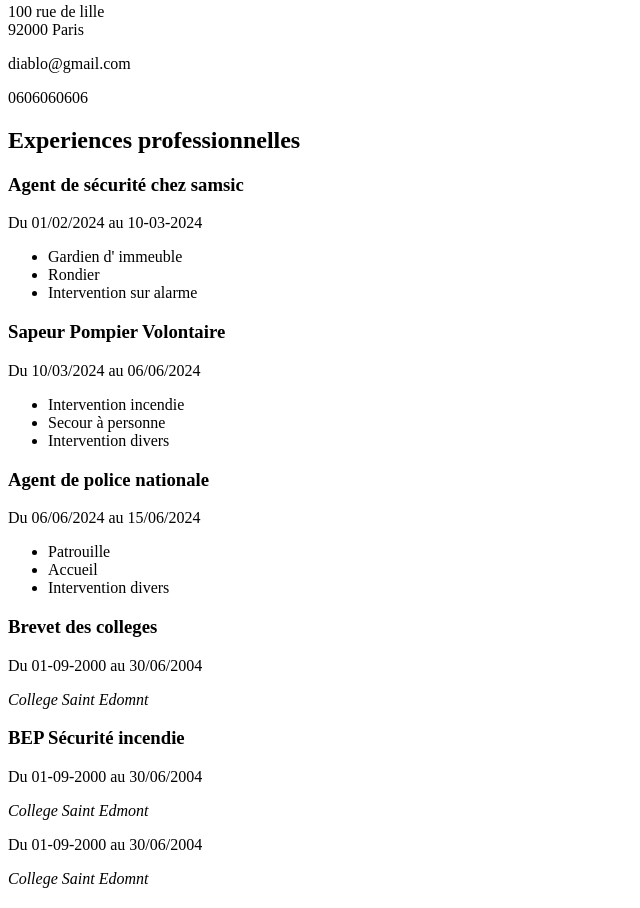
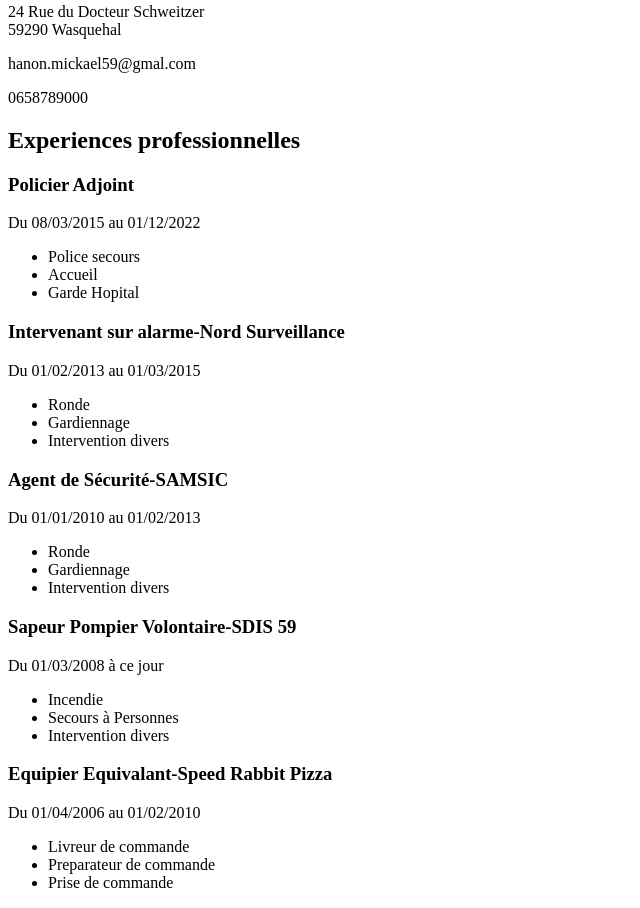
Before and after one commit to Diablo5929/mon-premier-cv, a plain HTML site: page index.html in a window 1280 px wide. Shown: the part 223-1131 px from the top of the page, without its empty margins (0-640 px from the left). Drawn offline with Linux system fonts and the light colour scheme.

Commit message:
add mise à jour

```diff
--- a/index.html
+++ b/index.html
@@ -14,88 +14,82 @@
 
             <h1>HANON Mickael</h1>
         <p id="poste">Developpeur web junior</p>
+        <div id="contact">
+            <p>24 Rue du Docteur Schweitzer<br>
+            59290 Wasquehal</p>
+            <p>hanon.mickael59@gmal.com</p>
+            <p>0658789000</p>
+        </div>
 
     </header>
 
     <main>
-        <div id="contact">
-            <p>100 rue de lille <br>
-            92000 Paris</p>
-            <p>diablo@gmail.com</p>
-            <p>0606060606</p>
-        </div>
 
         <!-- Experience professionnelles -->
         <section id="droite">
             <h2>Experiences professionnelles</h2>
-                <h3>Agent de sécurité chez samsic</h3>
-                    <p><time datetime="2024-02-01"></time>
-                    <time datetime="2024-03-10">
-                    </time>Du 01/02/2024 au 10-03-2024</p>
-            <div id="mission1">
+                <h3>Policier Adjoint</h3>
+                    <p><time datetime="2015-03-08"></time>
+                    <time datetime="2022-12-01">
+                    </time>Du 08/03/2015 au 01/12/2022</p>
+            <div>
                 <ul>
-                    <li>Gardien d' immeuble</li>
-                    <li>Rondier</li>
-                    <li>Intervention sur alarme</li>
+                    <li>Police secours</li>
+                    <li>Accueil</li>
+                    <li>Garde Hopital</li>
                 </ul>
             </div>
 
-            <h3>Sapeur Pompier Volontaire</h3>
-                    <p><time datetime="2024-03-10"></time>
-                    <time datetime="2024-06-06">
-                    </time>Du 10/03/2024 au 06/06/2024</p>
-            <div id="mission2">
+            <h3>Intervenant sur alarme-Nord Surveillance</h3>
+                    <p><time datetime="2013-02-01"></time>
+                    <time datetime="2015-03-01">
+                    </time>Du 01/02/2013 au 01/03/2015</p>
+            <div>
                 <ul>
-                    <li>Intervention incendie</li>
-                    <li>Secour à personne</li>
+                    <li>Ronde</li>
+                    <li>Gardiennage</li>
                     <li>Intervention divers</li>
                 </ul>
             </div>
 
-            <h3>Agent de police nationale</h3>
-                    <p><time datetime="2024-06-06"></time>
-                    <time datetime="2024-06-15">
-                    </time>Du 06/06/2024 au 15/06/2024</p>
-            <div id="mission3">
+            <h3>Agent de Sécurité-SAMSIC</h3>
+                    <p><time datetime="2010-01-01"></time>
+                    <time datetime="2013-02-01">
+                    </time>Du 01/01/2010 au 01/02/2013</p>
+            <div>
                 <ul>
-                    <li>Patrouille</li>
-                    <li>Accueil</li>
+                    <li>Ronde</li>
+                    <li>Gardiennage</li>
                     <li>Intervention divers</li>
                 </ul>
             </div>
+
+            <h3>Sapeur Pompier Volontaire-SDIS 59</h3>
+                    <p><time datetime="2008-03-01"></time>
+                    Du 01/03/2008 à ce jour</p>
+            <div>
+                <ul>
+                    <li>Incendie</li>
+                    <li>Secours à Personnes</li>
+                    <li>Intervention divers</li>
+                </ul>
+            </div>
+
+            <h3>Equipier Equivalant-Speed Rabbit Pizza</h3>
+                    <p><time datetime="2006-04-01"></time>
+                    <time datetime="2010-01-01">
+                    </time>Du 01/04/2006 au 01/02/2010</p>
+            <div>
+                <ul>
+                    <li>Livreur de commande</li>
+                    <li>Preparateur de commande</li>
+                    <li>Prise de commande</li>
+                </ul>
+            </div>
+
+            <!-- Etudes/Formations -->
         </section>
 
-        <!-- Etudes -->
-        <section id="etude">
-            <h3>Brevet des colleges</h3>
-                    <p><time datetime="2000-09-01"></time>
-                    <time datetime="2004-06-30">
-                    </time>Du 01-09-2000 au 30/06/2004</p>
-                <div id="diplome1">
-                  <address>
-                    <p>College Saint Edomnt</p>
-                  </address>
-                </div>
-
-            <h3>BEP Sécurité incendie</h3>
-                <p><time datetime="2004-09-01"></time>
-                    <time datetime="2004-06-30">
-                    </time>Du 01-09-2000 au 30/06/2004</p>
-                <div id="diplome2">
-                  <address>
-                    <p>College Saint Edmont</p>
-                  </address>
-                </div>
-
-                <p><time datetime="2000-09-01"></time>
-                    <time datetime="2004-06-30">
-                    </time>Du 01-09-2000 au 30/06/2004</p>
-                <div id="diplome1">
-                  <address>
-                    <p>College Saint Edomnt</p>
-                  </address>
-                </div>
-        </section>
     </main>
     <footer></footer>
 </body>
```
